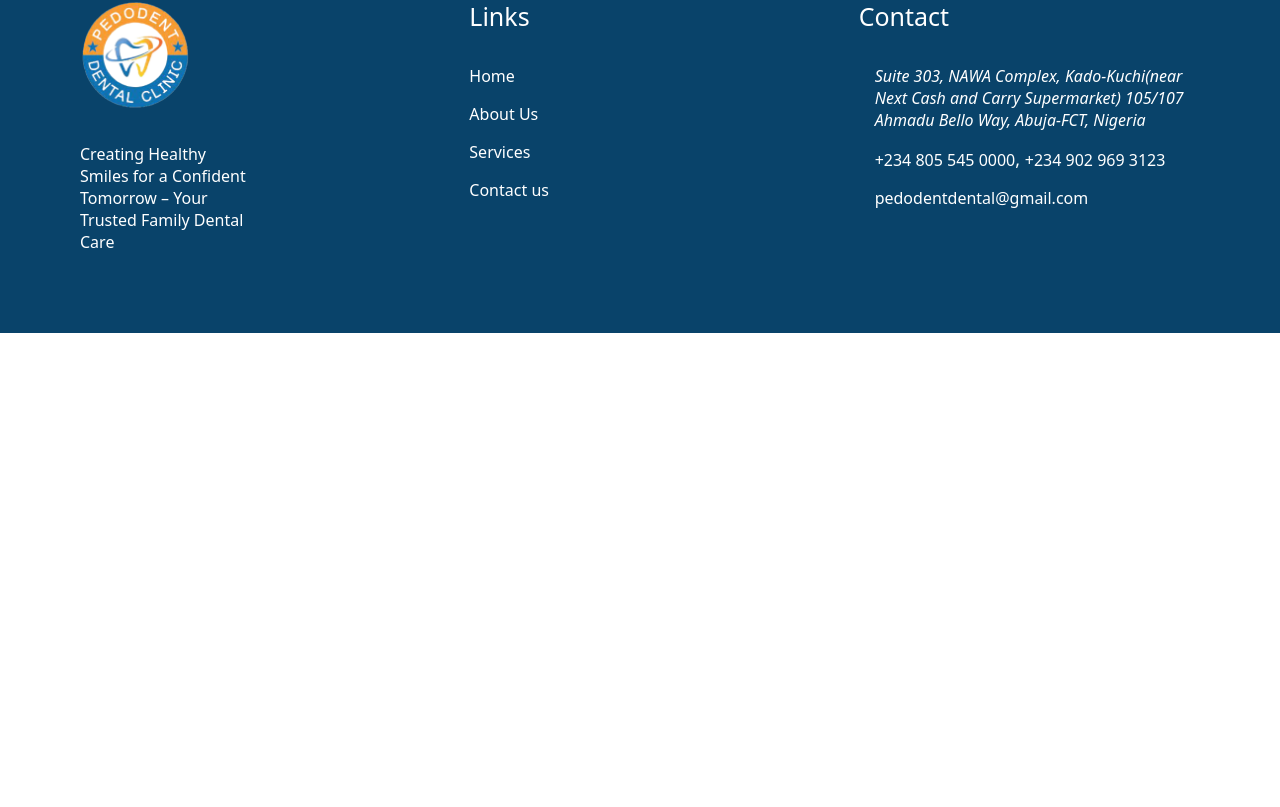
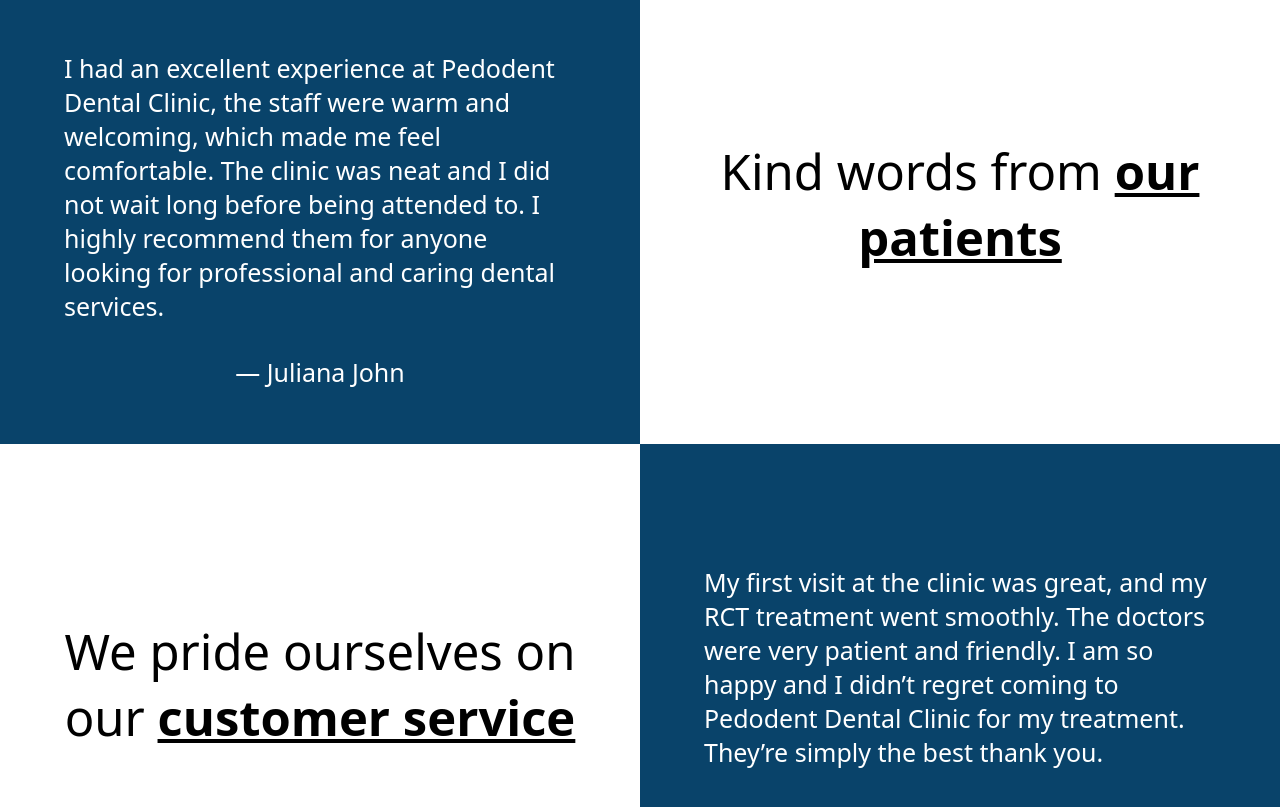
Before and after one commit to pedodentdentalclinic/website, a React (Vite) app: page / in a window 1280 px wide. Shown: the part 1710-2517 px from the top of the page. Before the commit the page ends 2043 px from the top, so only its background shows below. Built offline with nearby package versions, Linux system fonts and the light colour scheme; a web font is replaced by a local one.

Commit message:
Add Testimonials section

```diff
--- a/src/pages/Index/page.css
+++ b/src/pages/Index/page.css
@@ -58,7 +58,7 @@
 
     & h2 {
       font-weight: 500;
-      font-size: var(--font-xl);
+      font-size: var(--font-xxl);
     }
   }
 
@@ -103,3 +103,49 @@
     }
   }
 }
+
+.index__testimonials {
+  display: flex;
+  flex-direction: column;
+
+  & .testimonial {
+    display: grid;
+    grid-template-columns: 1fr 1fr;
+    align-items: center;
+    justify-content: center;
+
+    & .content {
+      background-color: var(--clr-primary-2);
+      color: white;
+    }
+
+    & > div {
+      display: flex;
+      flex-direction: column;
+      align-items: center;
+      justify-content: center;
+      gap: var(--gap-2);
+
+      padding: var(--padding-4);
+      height: 30rem;
+
+      & h2 {
+        font-weight: normal;
+        font-size: var(--font-xxl);
+        text-align: center;
+      }
+
+      & p {
+        font-size: var(--font-md);
+      }
+
+      & b {
+        text-decoration: underline;
+      }
+
+      & .nf {
+        font-size: var(--font-xxl);
+      }
+    }
+  }
+}
--- a/src/pages/Index/page.tsx
+++ b/src/pages/Index/page.tsx
@@ -105,6 +105,62 @@ export default function Index() {
           </div>
         </div>
       </div>
+      <div className="index__testimonials">
+        <div className="testimonial">
+          <div className="content">
+            <i className="nf nf-md-format_quote_open"></i>
+            <p>
+              I had an excellent experience at Pedodent Dental Clinic, the staff
+              were warm and welcoming, which made me feel comfortable. The
+              clinic was neat and I did not wait long before being attended to.
+              I highly recommend them for anyone looking for professional and
+              caring dental services.
+            </p>
+            <p>— Juliana John</p>
+          </div>
+          <div>
+            <h2>
+              Kind words from <b>our patients</b>
+            </h2>
+          </div>
+        </div>
+        <div className="testimonial">
+          <div>
+            <h2>
+              We pride ourselves on our <b> customer service </b>
+            </h2>
+          </div>
+          <div className="content">
+            <i className="nf nf-md-format_quote_open"></i>
+            <p>
+              My first visit at the clinic was great, and my RCT treatment went
+              smoothly. The doctors were very patient and friendly. I am so
+              happy and I didn’t regret coming to Pedodent Dental Clinic for my
+              treatment. They’re simply the best thank you.
+            </p>
+            <p>— Cynthia Nelly</p>
+          </div>
+        </div>
+        <div className="testimonial">
+          <div className="content">
+            <i className="nf nf-md-format_quote_open"></i>
+            <p>
+              Pedodent Dental Clinic is superb and professional in any
+              procedure. I was amazed how the lead consult treated my son's
+              fracture tooth to almost original. I encourage you to try Pedodent
+              Dental Clinic and it is only trial that you will be convince.
+              Thanks and God bless you sir. I am impressed by your professional
+              experience.
+            </p>
+            <p>— Jack Ibaraboka</p>
+          </div>
+          <div>
+            <h2>
+              Your <b>smiles</b> are safe with us
+            </h2>
+          </div>
+        </div>
+      </div>
     </div>
   );
 }
```
